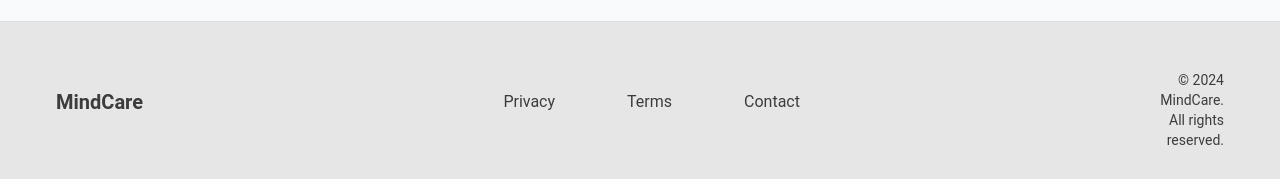
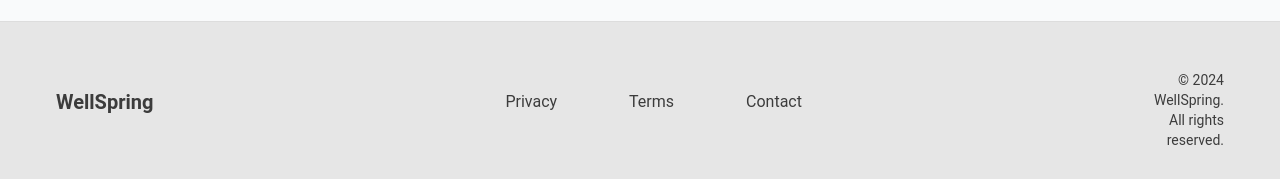
Before and after one commit to MBillahsust/WellSpring, a React (Create React App) app in the folder Frontend/: page /dashboard in a window 1280 px wide. Shown: the part 2387-2566 px from the top of the page. Built offline with nearby package versions, Linux system fonts and the light colour scheme.

Commit message:
Update Footer.js

```diff
--- a/Frontend/src/pages/FooterPages/Footer.js
+++ b/Frontend/src/pages/FooterPages/Footer.js
@@ -5,14 +5,14 @@ export default function Footer() {
   return (
     <footer className="footer">
       <div className="footer-container">
-        <div className="footer-brand">MindCare</div>
+        <div className="footer-brand">WellSpring</div>
         <nav className="footer-nav">
           <a href="/privacy" className="footer-link">Privacy</a>
           <a href="/terms" className="footer-link">Terms</a>
           <a href="/contact" className="footer-link">Contact</a>
         </nav>
         <div className="footer-copyright">
-          © 2024 MindCare. All rights reserved.
+          © 2024 WellSpring. All rights reserved.
         </div>
       </div>
     </footer>
```
